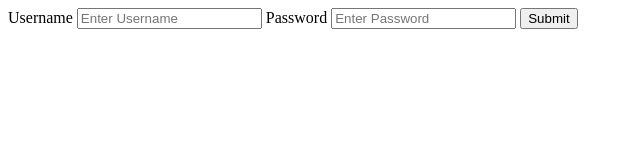
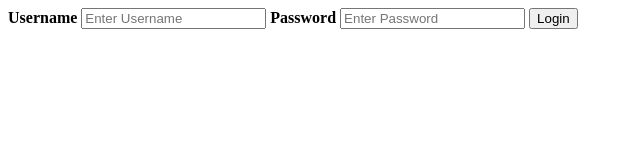
Before and after one commit to jonescha1/sql-injection-activity, a plain HTML site: page index.html in a window 1280 px wide. Shown: the full height of the page, 0-640 px from the left. Drawn offline with Linux system fonts and the light colour scheme.

Commit message:
added bold text tag <b> to form labels

```diff
--- a/index.html
+++ b/index.html
@@ -11,29 +11,29 @@
   <body>
     <form action="/login" method="post">
       <div class="container">
-        <label for="uname">Username</label>
+        <label for="uname"><b>Username</b></label>
         <input
           type="text"
           id="uname"
           name="uname"
           placeholder="Enter Username"
         />
-        <label for="pword">Password</label>
+        <label for="pword"><b>Password</b></label>
         <input
           type="password"
           placeholder="Enter Password"
           id="pword"
           name="pword"
         />
-        <button type="submit">Submit</button>
+        <button type="submit">Login</button>
       </div>
       <script>
-        if (document.location.has === `#unauthorized`) {
+        if (document.location.hash === "#unauthorized") {
           document.write(
-            `<div class="unauthorized">Invalid Username Or Password</div>`
+            '<div class="unauthorized">Invalid Username or Password</div>'
           );
-        } else if (document.location.hash === `#error`) {
-          document.write(`<div class="error">An error has occured</div>`);
+        } else if (document.location.hash === "#error") {
+          document.write('<div class="error">An error has occured</div>');
         }
       </script>
     </form>
```
